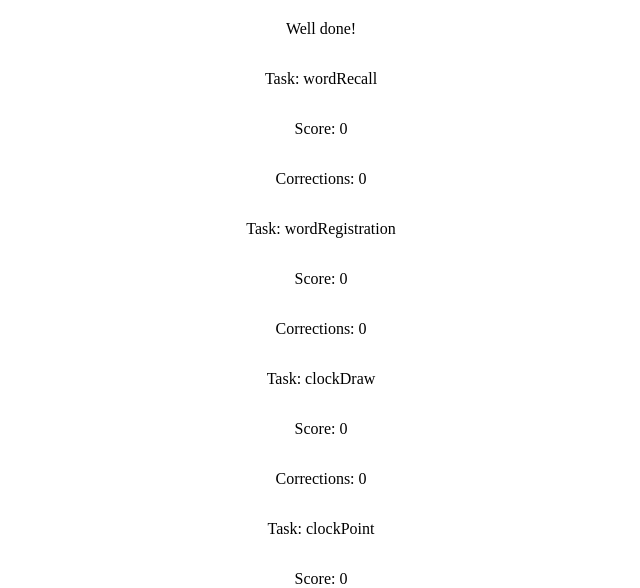
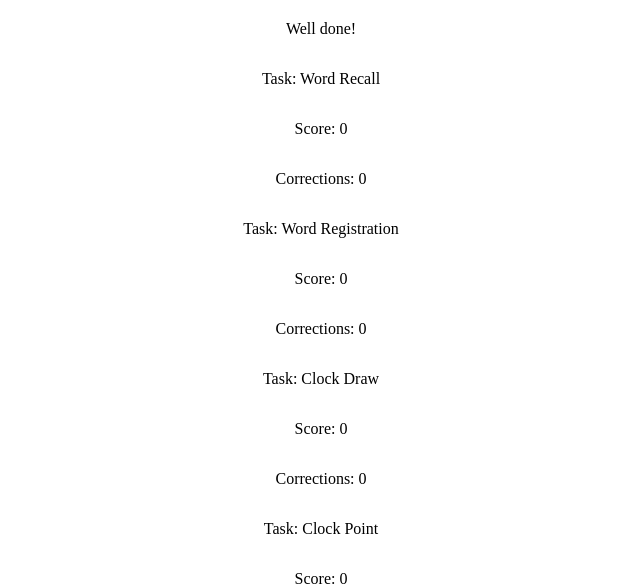
Before and after one commit to ntnon/svelte-cog, a SvelteKit app: page /tasks/completed in a window 1280 px wide. Shown: the part 172-760 px from the top of the page, without its empty margins (319-959 px from the left). Built offline with nearby package versions, Linux system fonts and the light colour scheme.

Commit message:
Update +page.svelte

```diff
--- a/src/routes/tasks/completed/+page.svelte
+++ b/src/routes/tasks/completed/+page.svelte
@@ -16,7 +16,7 @@
 <p>Well done!</p>
 
 {#each allStores as store}
-	<p>Task: {store.id}</p>
+	<p>Task: {store.name}</p>
 	<p>Score: {store.score}</p>
 	<p>Corrections: {store.corrections}</p>
 {/each}
```
